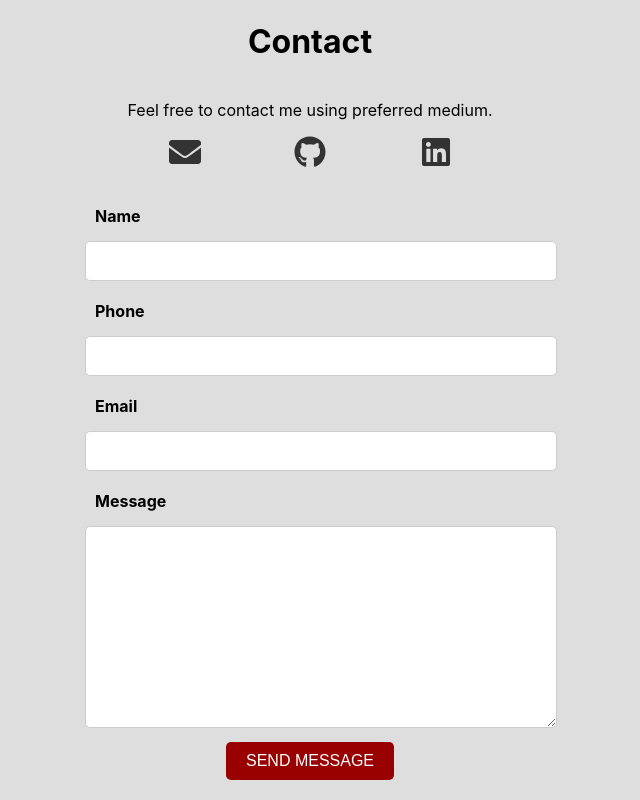
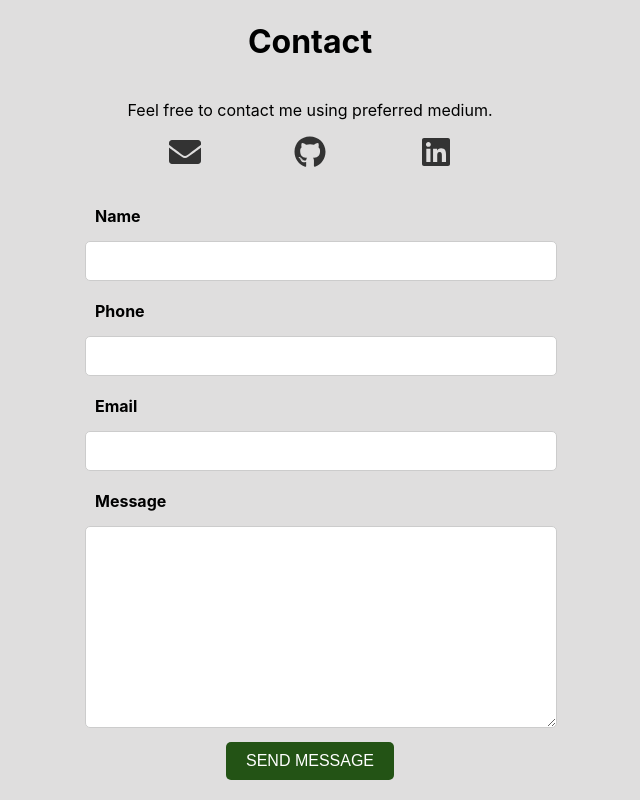
Before and after one commit to onkar-mishra/MyPeronalWebsite, a React (Create React App) app: page / in a window 1280 px wide. In both pictures the pointer is over the button "SEND MESSAGE". Shown: the part 3236-4036 px from the top of the page, without its empty margins (330-970 px from the left). Built offline with nearby package versions, Linux system fonts and the light colour scheme.

Commit message:
components rearranged

```diff
--- a/src/components/Contact.css
+++ b/src/components/Contact.css
@@ -65,5 +65,5 @@
 }
 
 .contact-form button:hover {
-  background-color: #900;
+  background-color: rgb(35, 83, 21);
 }
--- a/src/components/Home.js
+++ b/src/components/Home.js
@@ -24,14 +24,15 @@ const Home = () => {
         </div>
 
       </div>
+      <div className="work-section center">
+        <h1 >Experiences</h1>
+        <Workexp />
+      </div>
       <div className="portfolio-section center">
         <h1>Portfolio</h1>
         <Portfolio />
       </div>
-      <div className="work-section center">
-        <h1 >Experiences</h1>
-        <Workexp />
-      </div>
+
       <div className="testimonial-section center">
         <h1>Testimonial</h1>
         <Testimonial />
```
